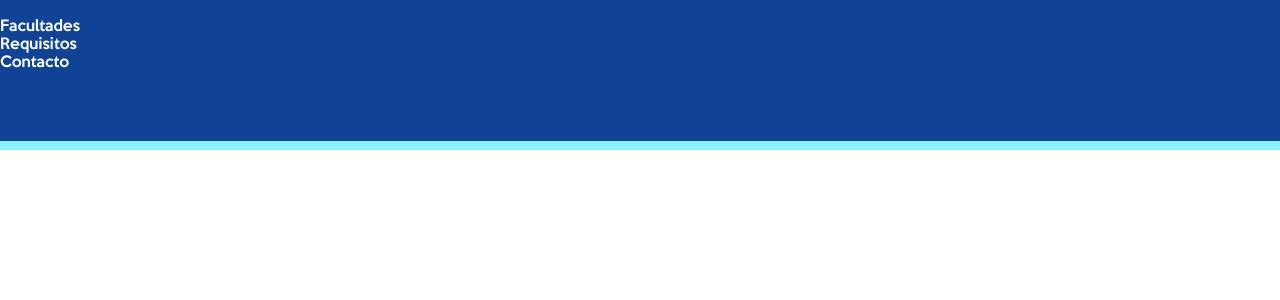
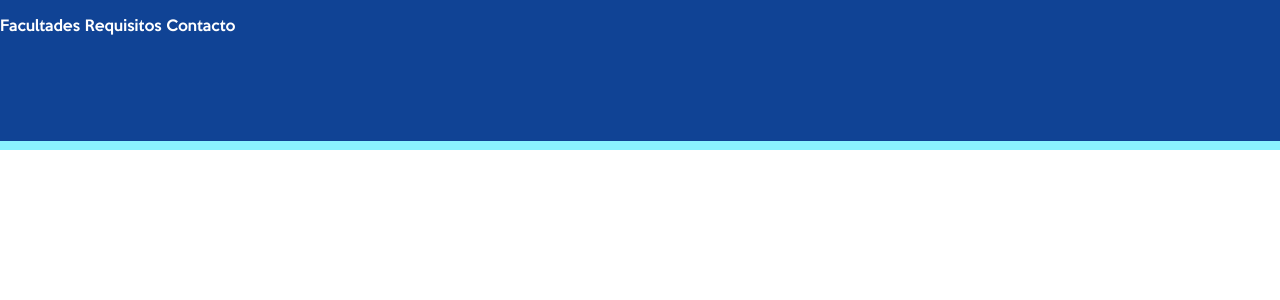
Before and after one commit to CamiloLira/uibero, a PHP site: page /admision.php in a window 1280 px wide. Shown: the top 300 px of the page. Run offline with PHP 8.4, Linux system fonts and the light colour scheme.

Commit message:
cont-face

```diff
--- a/css/admision.css
+++ b/css/admision.css
@@ -56,6 +56,10 @@ header {
 
 }
 
+header nav ul li  {
+	display: inline-block;
+}
+
 
 /*CSS HOME*/
 
```
